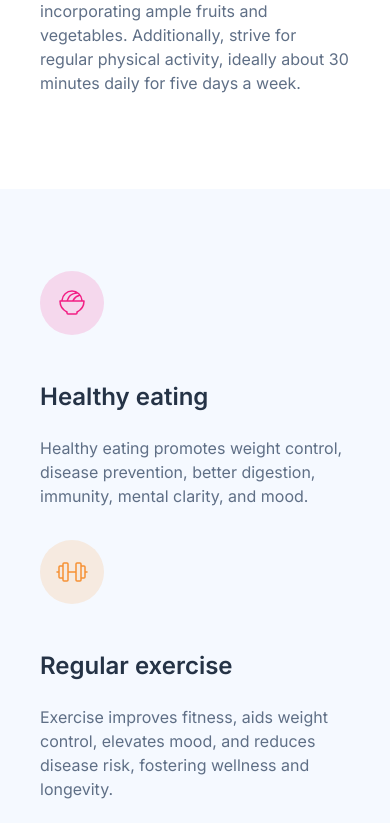
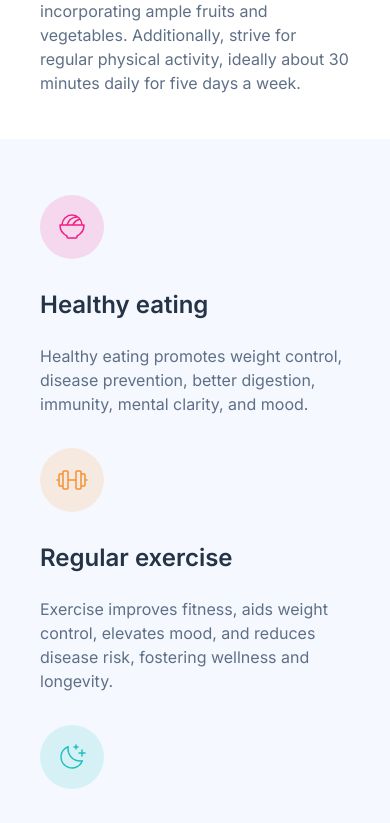
Before and after one commit to kobyrthr/bmi-calculator, a Next.js app: page / in a window 390 px wide. Shown: the part 2120-2943 px from the top of the page. Built offline with nearby package versions, Linux system fonts and the light colour scheme.

Commit message:
make tips-section mobile responsive

```diff
--- a/src/components/ui/tips-section.jsx
+++ b/src/components/ui/tips-section.jsx
@@ -31,12 +31,12 @@ const TipsSection = () => {
   ];
 
   return (
-    <section className="flex flex-col items-center justify-center w-full relative lg:px-10 py-12.5 lg:py-2.5">
-      <div className="flex flex-col lg:flex-row px-10 lg:px-4 py-20.5 items-start lg:items-center justify-center gap-8 bg-gradient-2/25 lg:bg-linear-to-r lg:from-white lg:to-gradient-2/25 lg:rounded-r-[35px] w-full">
+    <section className="flex flex-col items-center justify-center w-full relative lg:px-10 sm:py-12.5 lg:py-2.5">
+      <div className="flex flex-col lg:flex-row px-10 lg:px-4 py-14 sm:py-20.5 items-start lg:items-center justify-center gap-8 bg-gradient-2/25 lg:bg-linear-to-r lg:from-white lg:to-gradient-2/25 lg:rounded-r-[35px] w-full">
         {tips.map((item) => (
           <div key={item.id} className="max-w-full lg:max-w-[365px]">
             <Image src={item.icon} alt={item.title} height={64} width={64} />
-            <Typography type="preset-4" className="mt-12">
+            <Typography type="preset-4" className="mt-8 sm:mt-12">
               {item.title}
             </Typography>
             <Typography type="preset-6" className="font-normal mt-6">
```
